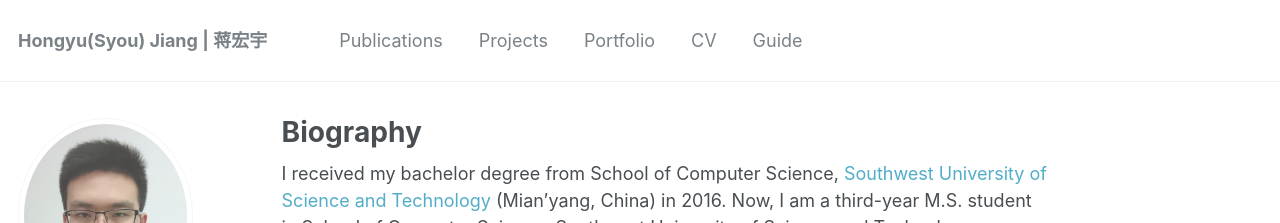
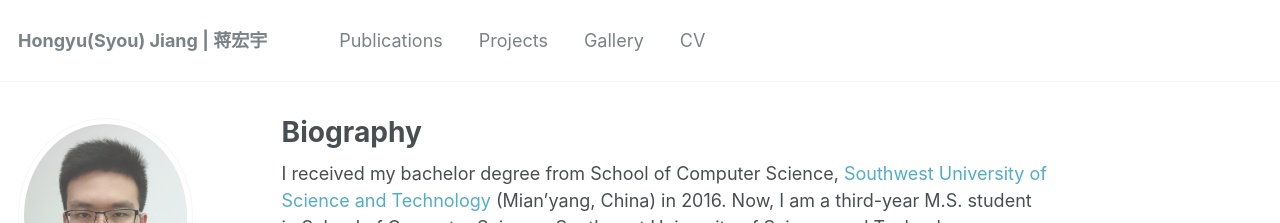
Before and after one commit to HongyuJiang/hongyujiang.github.io, a Jekyll site: the page built from _pages/about.md, in a window 1280 px wide and 1090 px high. Shown: the top 223 px of the window. Built offline with Jekyll 4.4.1, drawn with Linux system fonts in a browser that asks for light colours; some web fonts are replaced.

Commit message:
Update navigation.yml

```diff
--- a/_data/navigation.yml
+++ b/_data/navigation.yml
@@ -6,11 +6,8 @@ main:
   - title: "Projects"
     url: /projects/
 
-  - title: "Portfolio"
-    url: /portfolio/
+  - title: "Gallery"
+    url: /gallery/
 
   - title: "CV"
     url: /cv/
-
-  - title: "Guide"
-    url: /markdown/
```
